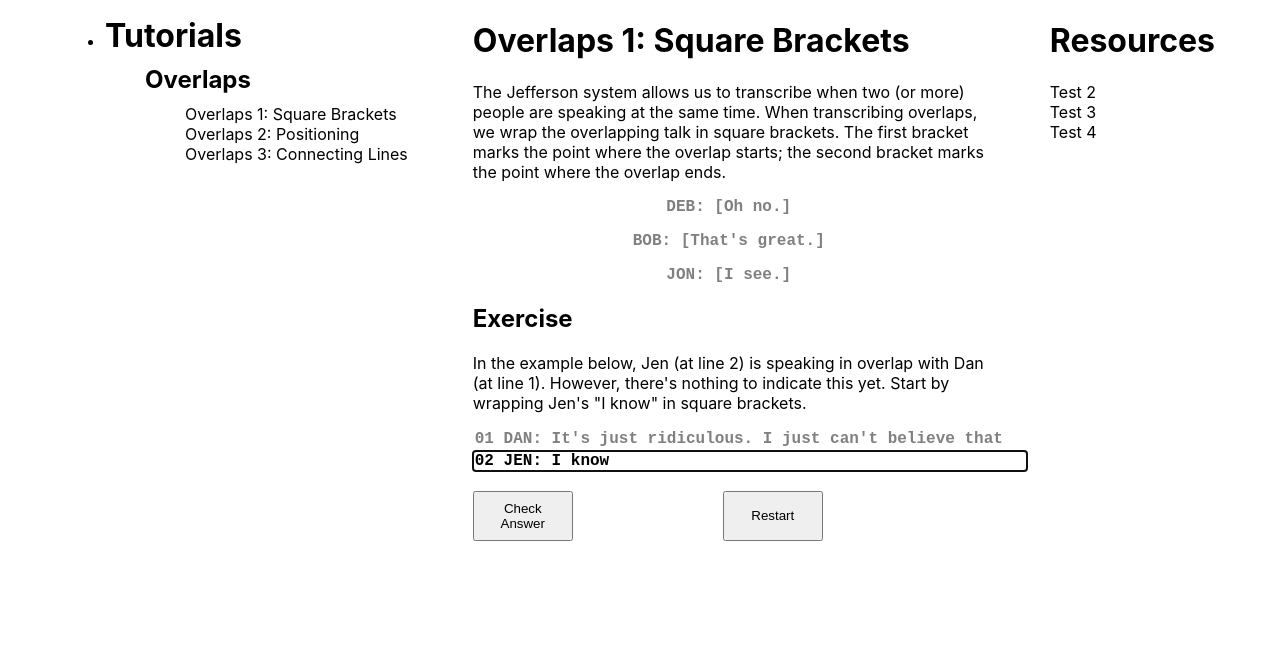
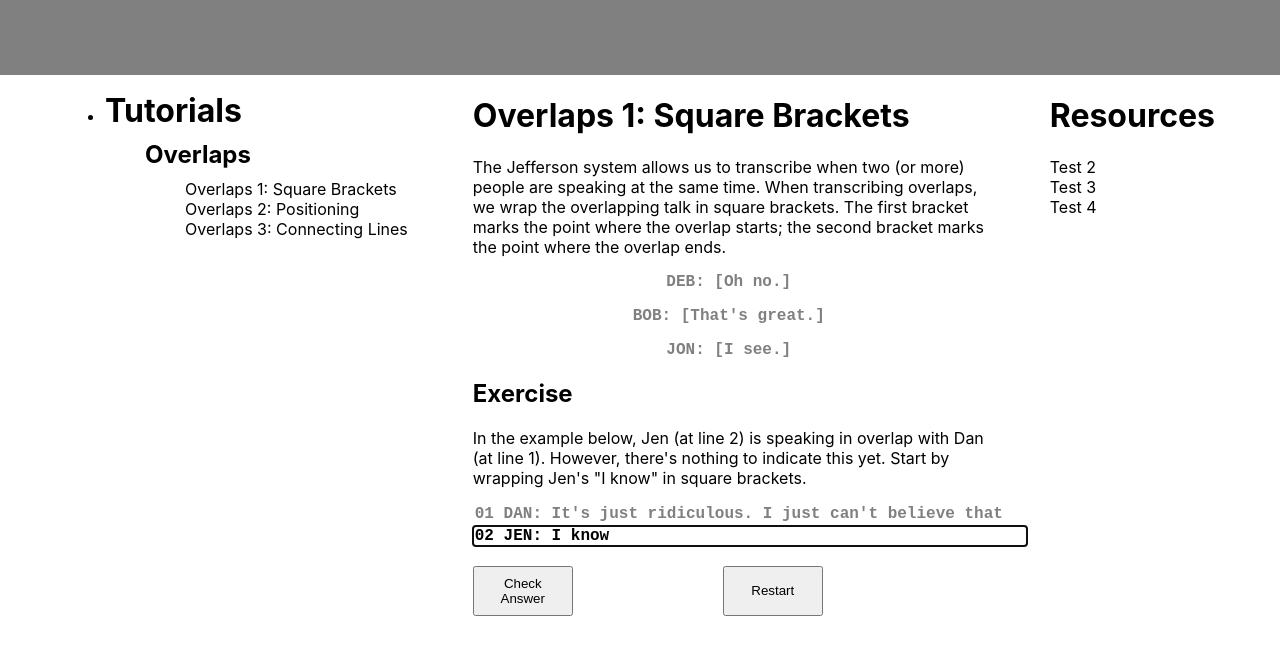
Before and after one commit to joseph-ford10/tutorial, a React (Create React App) app: page /overlap1 in a window 1280 px wide. Shown: the top 654 px of the page. Built offline with nearby package versions, Linux system fonts and the light colour scheme.

Commit message:
Add header

```diff
--- /dev/null
+++ b/src/Footer.js
@@ -0,0 +1,7 @@
+import React from 'react'
+
+const Footer = () => {
+  return <footer className="footer"></footer>
+}
+
+export default Footer
--- a/src/Layout.js
+++ b/src/Layout.js
@@ -8,6 +8,8 @@ import NextPageButton from './NextPageButton'
 import { useEffect } from 'react'
 import NavList from './NavList'
 import ResourceList from './ResourceList'
+import Navbar from './Navbar'
+import Footer from './Footer'
 
 const Layout = ({
   title,
@@ -25,6 +27,8 @@ const Layout = ({
   const [wrongAnswer, setWrongAnswer] = useState(false)
 
   return (
+    <>
+      <Navbar />
       <div className="wrapper">
         <NavList />
         <main>
@@ -51,6 +55,8 @@ const Layout = ({
         </main>
         <ResourceList />
       </div>
+      {/* <Footer /> */}
+    </>
   )
 }
 
--- /dev/null
+++ b/src/Navbar.js
@@ -0,0 +1,7 @@
+import React from 'react'
+
+function Navbar() {
+  return <div className="topNavbar"></div>
+}
+
+export default Navbar
--- a/src/index.css
+++ b/src/index.css
@@ -86,6 +86,7 @@ main {
 
 .nextPageContainer {
   position: relative;
+  margin-bottom: 100px;
 }
 
 .nextPage {
@@ -116,3 +117,14 @@ main {
   margin-bottom: 10px;
   margin-top: 0px;
 }
+
+.topNavbar {
+  height: 75px;
+  background-color: grey;
+}
+
+.footer {
+  margin-top: 75px;
+  height: 75px;
+  background-color: lightgray;
+}
```
Lines whose indentation alone changed are shown as unchanged.
